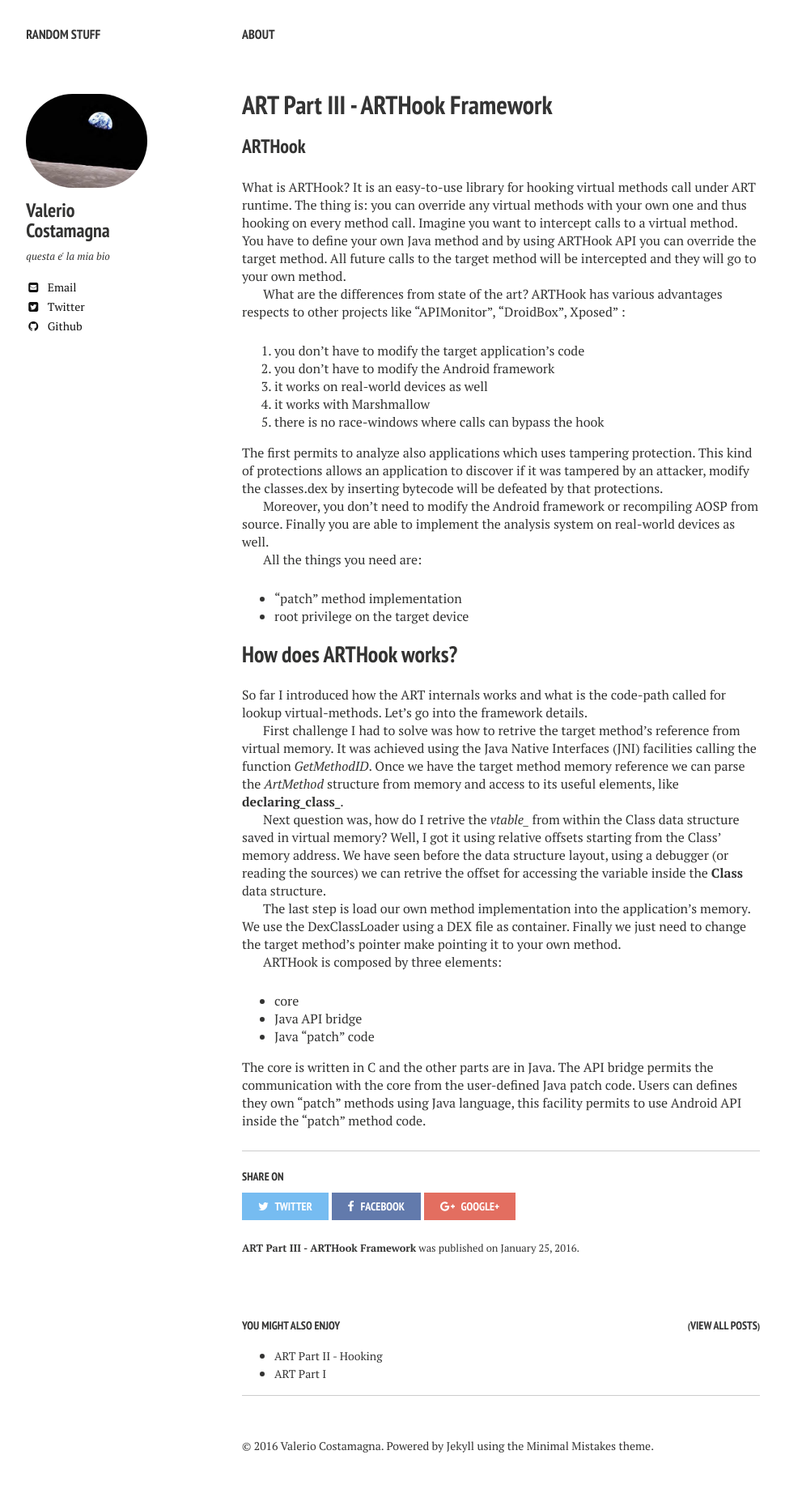
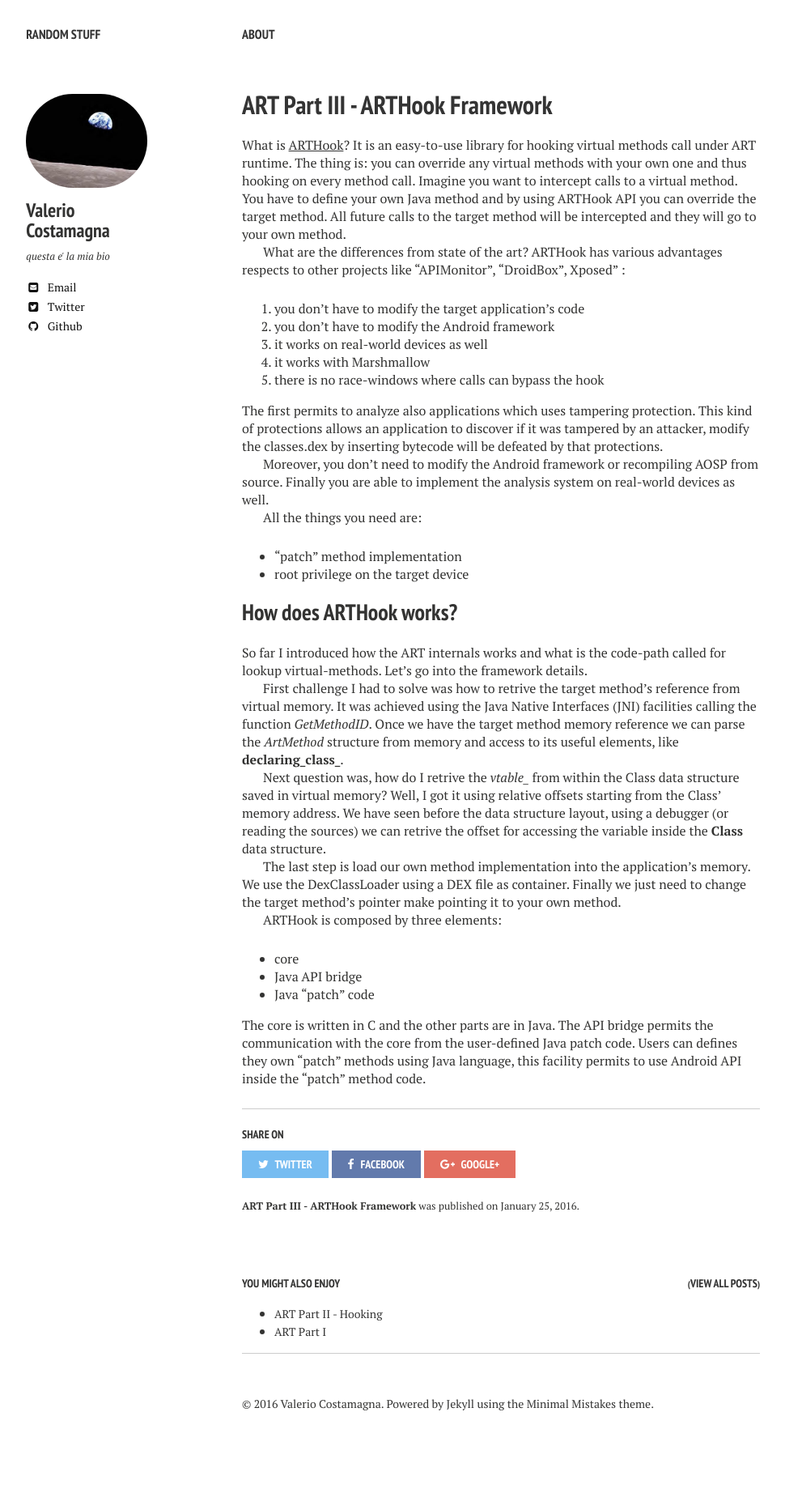
Before and after one commit to vaioco/vaioco.github.io, a Jekyll site: the page built from _posts/ART/2016-01-25-art-part-iii-arthook-framework.markdown, in a window 1280 px wide. Shown: the whole page at 81% size, without its empty margins (21-991 px from the left). Built offline with Jekyll 4.4.1, drawn with Linux system fonts in a browser that asks for light colours; nearby versions of some CDN libraries; some web fonts are replaced; after the commit the page ends 1792 px from its top, so only the background shows below that.

Commit message:
images part III

```diff
--- a/_posts/ART/2016-01-25-art-part-iii-arthook-framework.markdown
+++ b/_posts/ART/2016-01-25-art-part-iii-arthook-framework.markdown
@@ -10,9 +10,7 @@ image:
 date: 2016-01-25T16:40:36+01:00
 ---
 
-### ARTHook ###
-
-What is ARTHook? It is an easy-to-use library for hooking virtual methods call under ART runtime. The thing is: you can override any virtual methods with your own one and thus hooking on every method call.
+What is [ARTHook](https://github.com/vaioco/art-hooking-vtable)? It is an easy-to-use library for hooking virtual methods call under ART runtime. The thing is: you can override any virtual methods with your own one and thus hooking on every method call.
 Imagine you want to intercept calls to a virtual method. You have to define your own Java method and by using ARTHook API you can override the target method. All future calls to the target method will be intercepted and they will go to your own method.
 
 What are the differences from state of the art?
```
Also changed, not shown: images/ysoserial.png (added).
